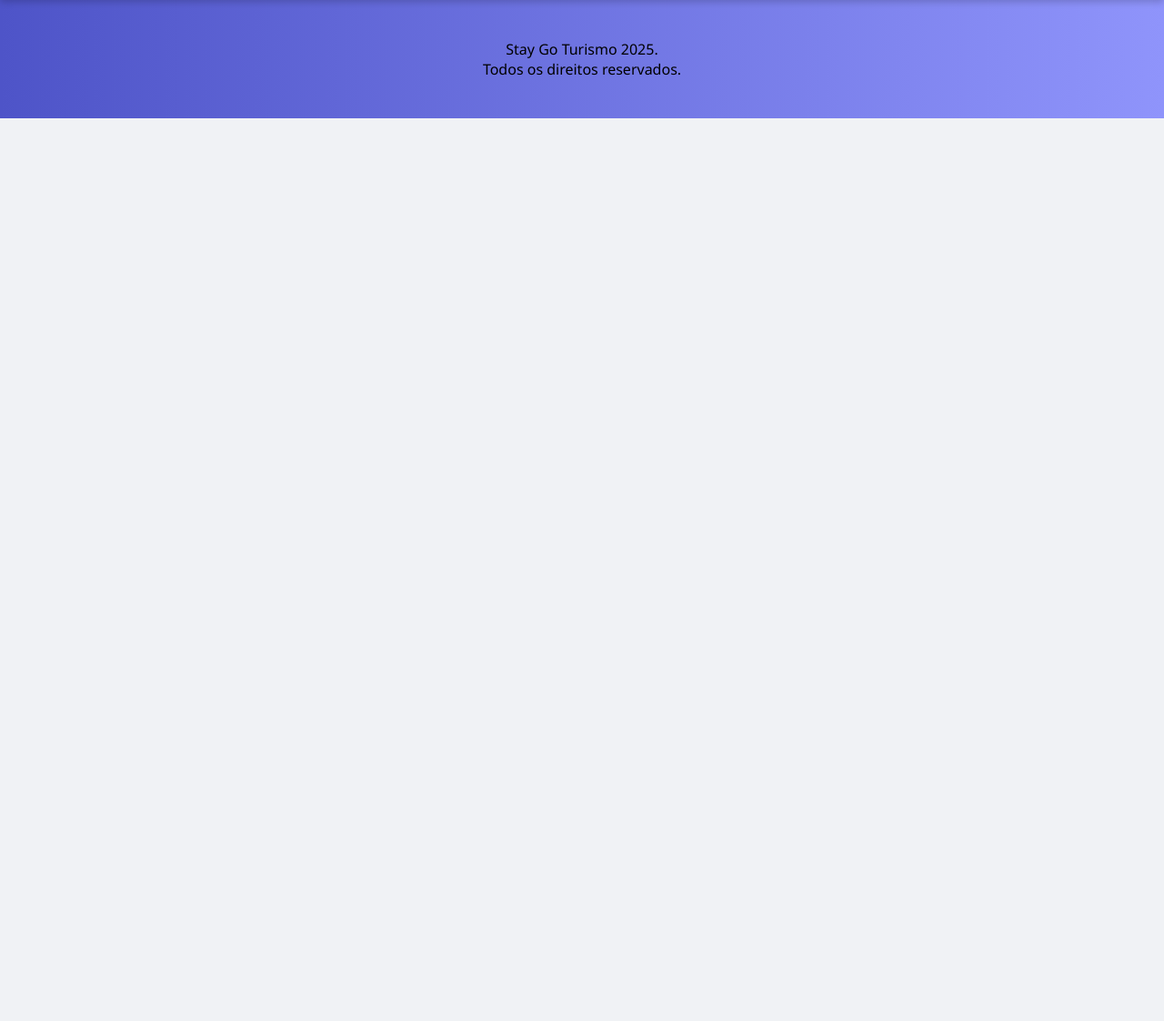
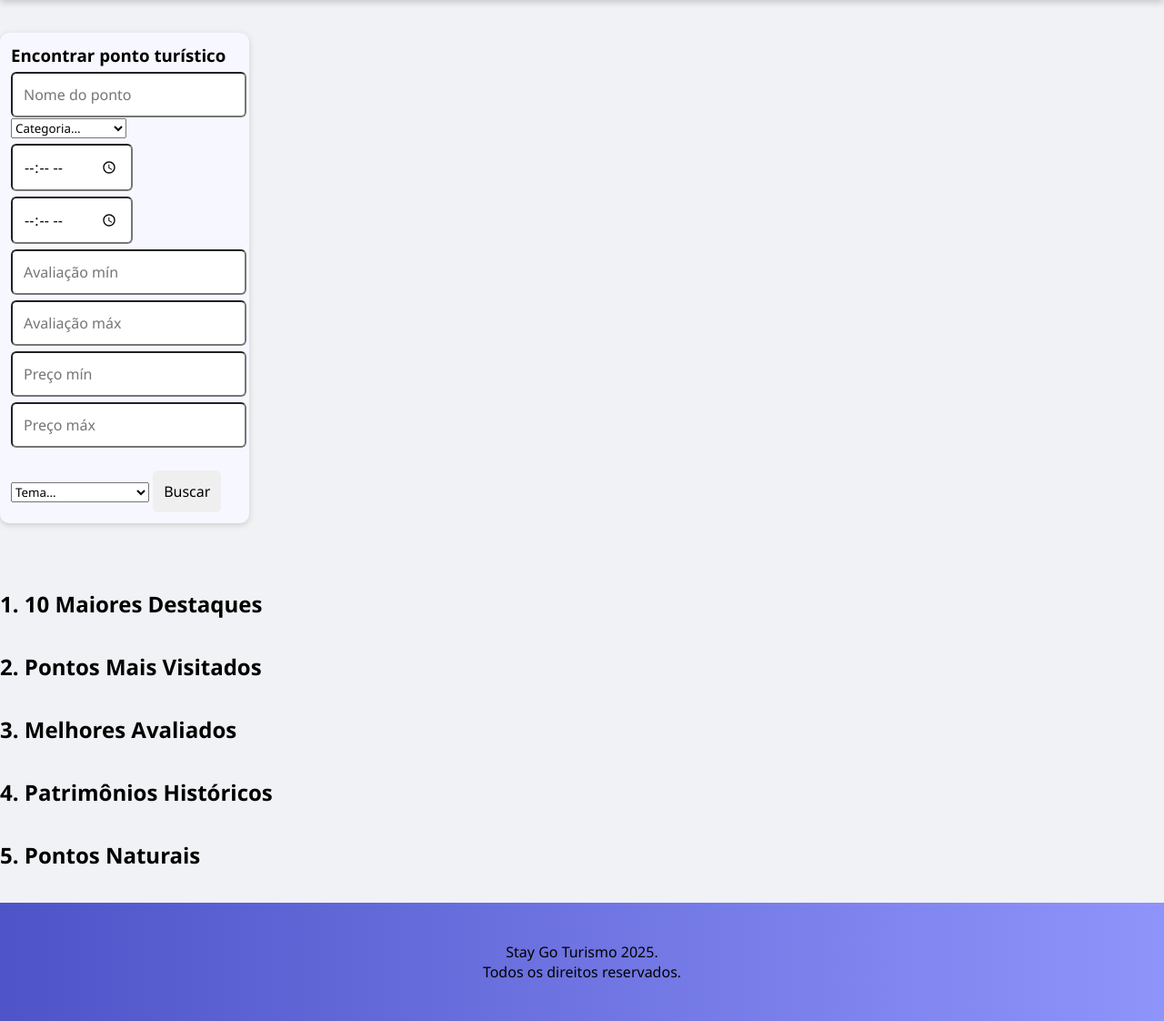
Before and after one commit to Pobre69/test, a PHP site: template Stay-Go-Turismo-main/src/Resources/View/index.php in a window 1280 px wide. Shown: the part 80-1202 px from the top of the page at 91% size. Before the commit the page ends 210 px from the top, so only its background shows below. Run offline with PHP 8.4, Linux system fonts and the light colour scheme; the template is opened without the code that fills it, so the values that code supplies are empty.

Commit message:
Add files via upload

```diff
--- a/Stay-Go-Turismo-main/src/App/Controller/TemaController.php
+++ b/Stay-Go-Turismo-main/src/App/Controller/TemaController.php
@@ -4,7 +4,7 @@
 
 use csrf\token\csrf_Token;
 use DarkMode\Models\DarkMode;
-use App\Buscas\Compositers\TemaSearch;
+use Tema\Compositers\TemaSearch;
 
 class TemaController
 {
--- a/Stay-Go-Turismo-main/src/Resources/View/index.php
+++ b/Stay-Go-Turismo-main/src/Resources/View/index.php
@@ -12,6 +12,13 @@
     <?php else: ?>
         <link rel="stylesheet" href="../../Web/css/LightMode.css">
     <?php endif ?>
+    <style>
+        .zoomable { transition: transform 0.3s; cursor: zoom-in; }
+        .zoomable:active, .zoomable:focus { transform: scale(2); z-index: 99; }
+        .quadro { background: #f7f7ff; border-radius: 10px; margin: 10px; padding: 12px; box-shadow: 0 2px 6px #ccc; display:inline-block; width:250px; vertical-align:top;}
+        .section { margin: 36px 0; }
+        .quadro a { text-decoration:none; color:#1a5fb4;}
+    </style>
 </head>
 <body>
     <?php
@@ -20,7 +27,108 @@
         include_once(__DIR__ . '../../Components/Black_BackGround.html');
     ?>
 
+    <main>
+        <!-- Sistema de Busca Avançada -->
+        <form method="GET" class="section quadro">
+            <h3>Encontrar ponto turístico</h3>
+            <input type="text" name="nome" placeholder="Nome do ponto">
+            <select name="categoria">
+                <option value="">Categoria...</option>
+                <option value="esportes">Esportes</option>
+                <option value="museu">Museus</option>
+                <option value="natural">Ponto Natural</option>
+                <option value="historico">Edifício Histórico</option>
+            </select>
+            <input type="time" name="horario_min" placeholder="Abertura">
+            <input type="time" name="horario_max" placeholder="Fechamento">
+            <input type="number" step="0.1" name="avaliacao_min" placeholder="Avaliação mín">
+            <input type="number" step="0.1" name="avaliacao_max" placeholder="Avaliação máx">
+            <input type="number" name="preco_min" placeholder="Preço mín">
+            <input type="number" name="preco_max" placeholder="Preço máx">
+            <select name="tema">
+                <option value="">Tema...</option>
+                <option value="patrimonio historico">Patrimônio Histórico</option>
+                <option value="natural">Natural</option>
+            </select>
+            <button type="submit">Buscar</button>
+        </form>
+        <?php if ($resultadosBusca): ?>
+        <section class="section">
+            <h2>Resultados da Busca:</h2>
+            <?php foreach ($resultadosBusca as $ponto): ?>
+            <div class="quadro zoomable" tabindex="0">
+                <a href="ponto.php?id=<?= urlencode($ponto['pt_id']) ?>">
+                    <b><?= htmlspecialchars($ponto['pt_nome']) ?></b>
+                </a><br>
+                Categoria: <?= htmlspecialchars($ponto['tema']) ?><br>
+                Avaliação: <?= htmlspecialchars($ponto['avaliacaoGeral'] ?? '-') ?><br>
+                Preço: R$<?= htmlspecialchars($ponto['preco']) ?? '-' ?><br>
+            </div>
+            <?php endforeach; ?>
+        </section>
+        <?php endif;?>
 
+        <section class="section">
+            <h2>1. 10 Maiores Destaques</h2>
+            <?php foreach ($destaques as $ponto): ?>
+            <div class="quadro zoomable" tabindex="0">
+                <a href="ponto.php?id=<?= urlencode($ponto['pt_id']) ?>">
+                    <img src="src/Web/Imagens/<?= htmlspecialchars($ponto['imagem'] ?? 'logoSugestao.jpg') ?>" style="width:100px"><br>
+                    <b><?= htmlspecialchars($ponto['pt_nome']) ?></b>
+                </a><br>
+                Acessos: <?= htmlspecialchars($ponto['pt_views'] ?? '-') ?>
+            </div>
+            <?php endforeach; ?>
+        </section>
+
+        <section class="section">
+            <h2>2. Pontos Mais Visitados</h2>
+            <?php foreach ($pontosMaisVisitados as $ponto): ?>
+            <div class="quadro zoomable" tabindex="0">
+                <a href="ponto.php?id=<?= urlencode($ponto['pt_id']) ?>">
+                    <b><?= htmlspecialchars($ponto['pt_nome']) ?></b>
+                </a><br>
+                Visitantes: <?= htmlspecialchars($ponto['pt_views'] ?? '-') ?>
+            </div>
+            <?php endforeach; ?>
+        </section>
+
+        <section class="section">
+            <h2>3. Melhores Avaliados</h2>
+            <?php foreach ($avaliados as $ponto): ?>
+            <div class="quadro zoomable" tabindex="0">
+                <a href="ponto.php?id=<?= urlencode($ponto['pt_id']) ?>">
+                    <b><?= htmlspecialchars($ponto['pt_nome']) ?></b>
+                </a><br>
+                Avaliação: <?= htmlspecialchars($ponto['avaliacaoGeral'] ?? '-') ?>
+            </div>
+            <?php endforeach; ?>
+        </section>
+
+        <section class="section">
+            <h2>4. Patrimônios Históricos</h2>
+            <?php foreach ($patrimonios as $patrimonio): ?>
+            <div class="quadro zoomable" tabindex="0">
+                <a href="ponto.php?id=<?= urlencode($patrimonio['pt_id']) ?>">
+                    <b><?= htmlspecialchars($patrimonio['pt_nome']) ?></b>
+                </a><br>
+                Tema: <?= htmlspecialchars($patrimonio['tema']) ?>
+            </div>
+            <?php endforeach; ?>
+        </section>
+
+        <section class="section">
+            <h2>5. Pontos Naturais</h2>
+            <?php foreach ($pontosNaturais as $natural): ?>
+            <div class="quadro zoomable" tabindex="0">
+                <a href="ponto.php?id=<?= urlencode($natural['pt_id']) ?>">
+                    <b><?= htmlspecialchars($natural['pt_nome']) ?></b>
+                </a><br>
+                Tema: <?= htmlspecialchars($natural['tema']) ?>
+            </div>
+            <?php endforeach; ?>
+        </section>
+    </main>
 
     <?php
         include_once(__DIR__ . '../../Components/Footer.html');
```
Also changed, not shown: Stay-Go-Turismo-main/Implementar.txt (+8 -8 lines), Stay-Go-Turismo-main/src/DataBase/SQL/Tabelas.sql (+7 -0 lines), Stay-Go-Turismo-main/src/Resources/View/ComoFunciona.php (+94 -0 lines), Stay-Go-Turismo-main/src/Resources/View/Contato.php (+3 -8 lines), Stay-Go-Turismo-main/src/Resources/View/QuemSomos.php (+14 -14 lines), Stay-Go-Turismo-main/src/DataBase/SQL/Dados.sql, Stay-Go-Turismo-main/src/Web/Imagens/Integrantes/davi.jpg (added), Stay-Go-Turismo-main/src/Web/Imagens/Integrantes/kayque.jpg (added).
